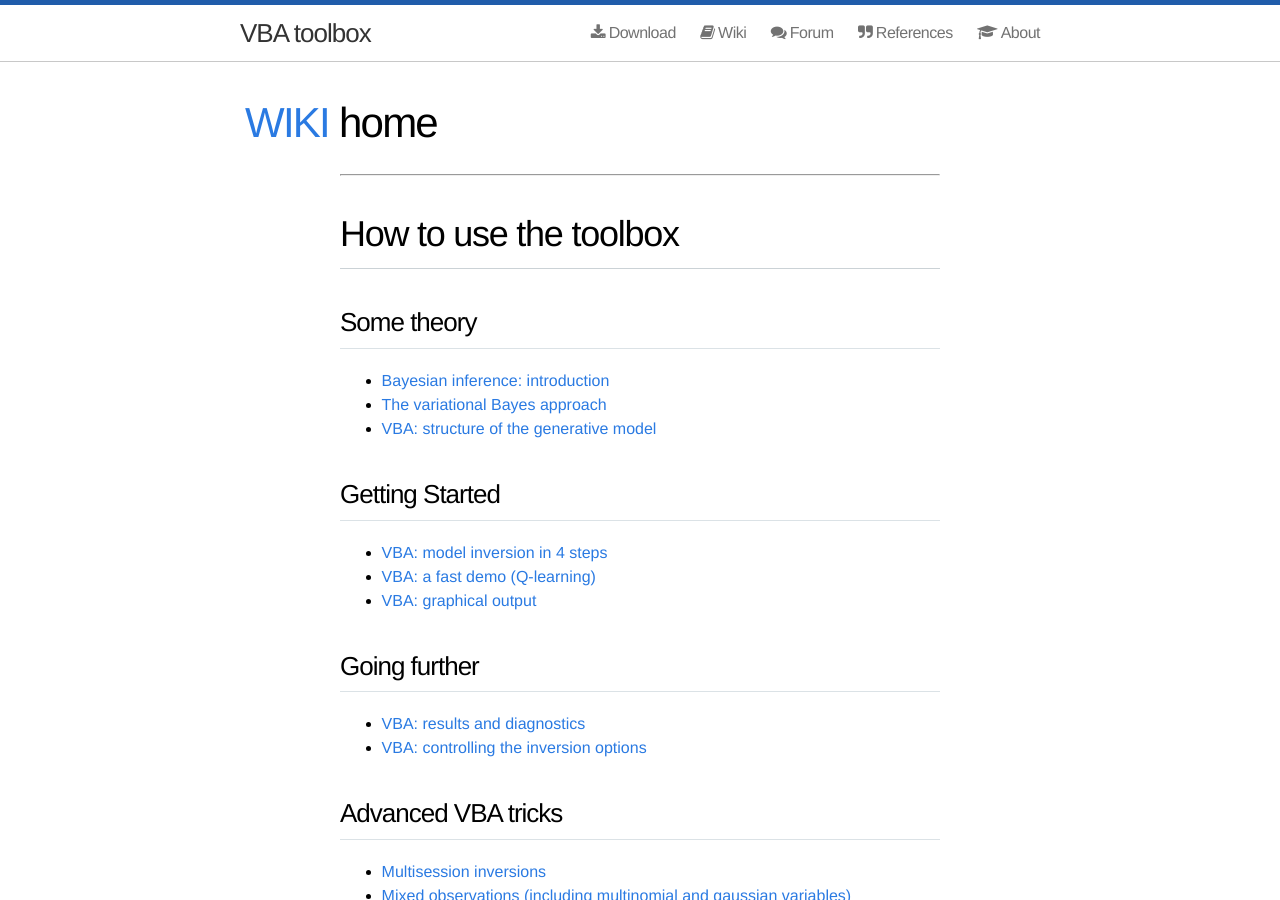
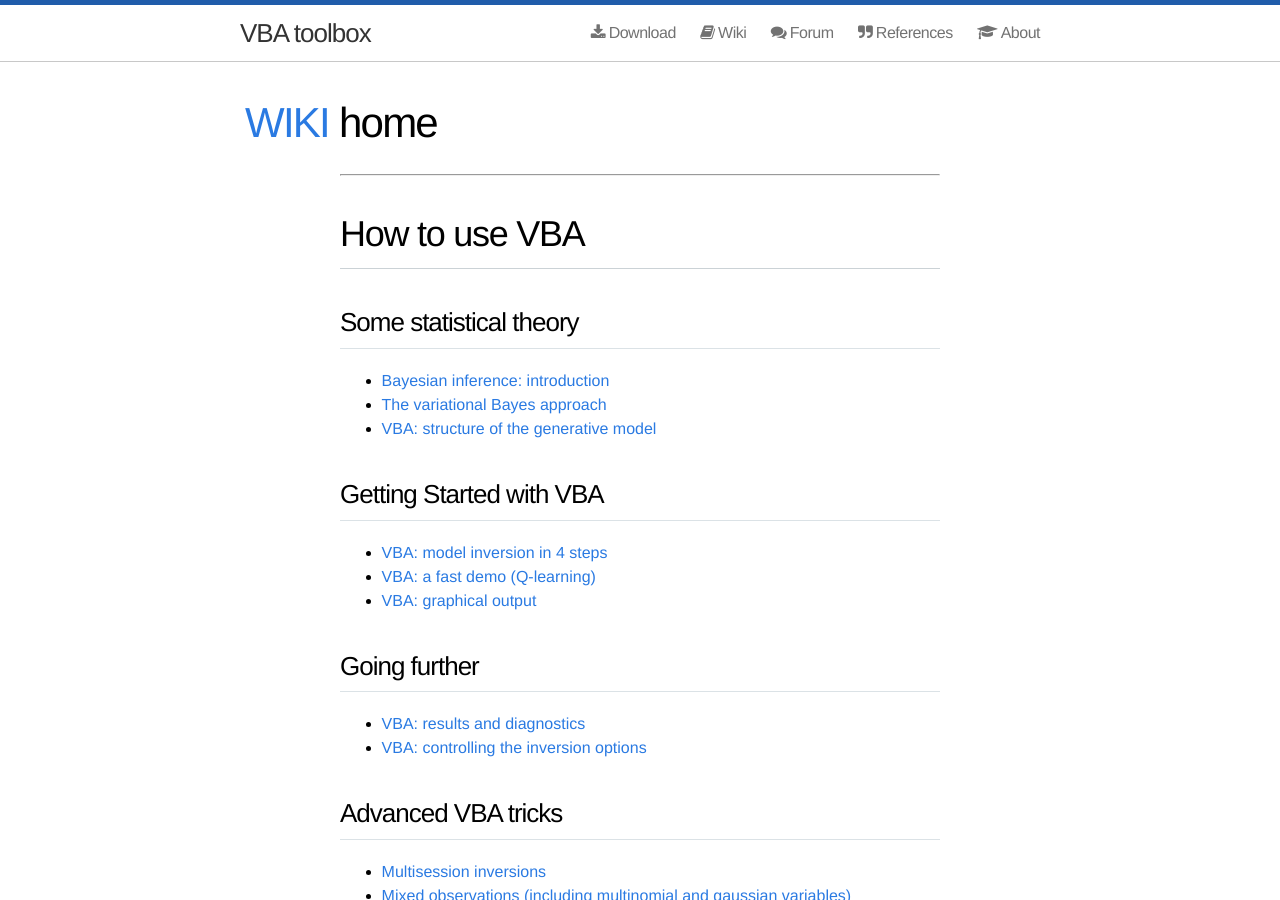
Before and after one commit to MBB-team/VBA-toolbox, a Jekyll site: the page built from _wiki/Home.md, in a window 1280 px wide and 900 px high. Built offline with Jekyll 4.4.1, drawn with Linux system fonts in a browser that asks for light colours; nearby versions of some CDN libraries.

Commit message:
Update Home.md

```diff
--- a/_wiki/Home.md
+++ b/_wiki/Home.md
@@ -2,15 +2,15 @@
 title: "home"
 ---
 
-# How to use the toolbox
+# How to use VBA
 
-## Some theory
+## Some statistical theory
 
 - [Bayesian inference: introduction](Bayesian-modelling-introduction)
 - [The variational Bayes approach](The-variational-Bayesian-approach)
 - [VBA: structure of the generative model](Structure-of-VBA's-generative-model)
 
-## Getting Started
+## Getting Started with VBA
 
 - [VBA: model inversion in 4 steps](VBA-model-inversion-in-4-steps)
 - [VBA: a fast demo (Q-learning)](Fast-demo-Q-learning-model)
```
